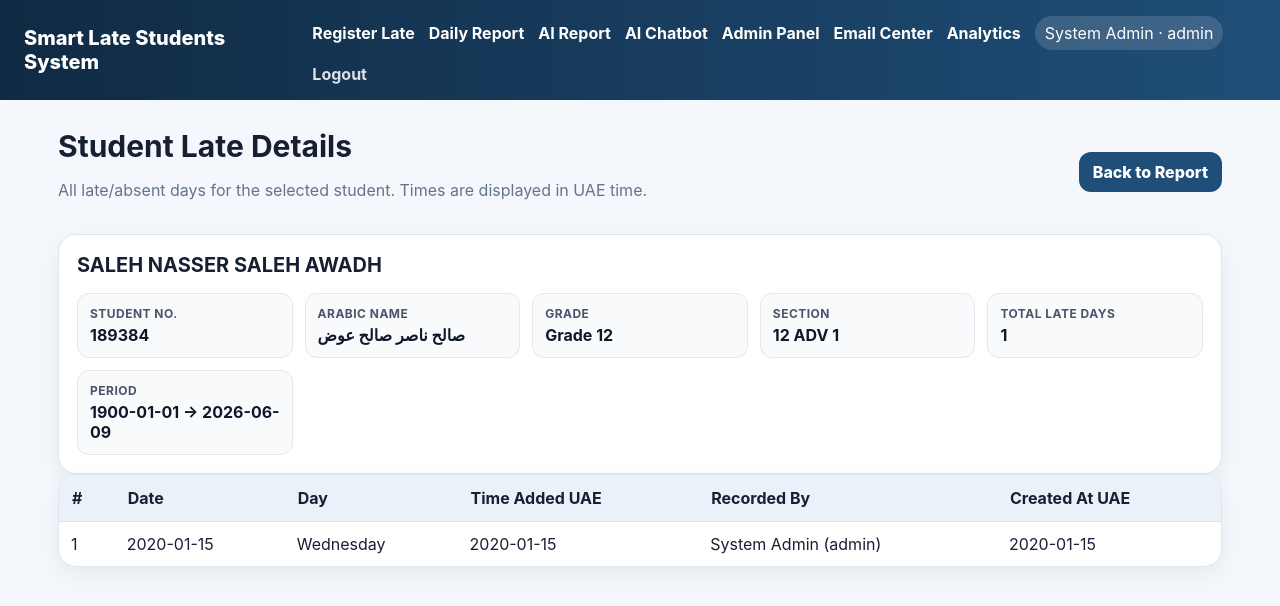
After one commit to chatact135-wq/late-students-system, a Flask app: page /student/1/late-details in a window 1280 px wide. The commit adds this page. Shown: the top 606 px of the page. Run offline with Flask 3, Linux system fonts and the light colour scheme; the visitor is signed in with stand-in values (Sample User, id 1); data comes from the database, SQL or seed files in the repository; tables that the repository leaves empty hold one stand-in row (values such as "Sample post"); some libraries are stand-ins or nearby versions.

Commit message:
Add files via upload

```diff
--- a/app.py
+++ b/app.py
@@ -52,6 +52,17 @@ app.secret_key = os.environ.get("SECRET_KEY", "change-this-secret-key")
 
 DEFAULT_ADMIN_USERNAME = os.environ.get("ADMIN_USERNAME", "admin")
 DEFAULT_ADMIN_PASSWORD = os.environ.get("ADMIN_PASSWORD", "admin123")
+UAE_TIME_OFFSET = timedelta(hours=4)
+
+
+def now_uae():
+    """Return current UAE time as a naive datetime for consistent display/storage."""
+    return datetime.utcnow() + UAE_TIME_OFFSET
+
+
+def uae_now_strings():
+    now = now_uae()
+    return now, now.strftime("%H:%M:%S"), now.isoformat(timespec="seconds")
 
 OFFICIAL_GRADE_ORDER = {
     "Grade 9": 9,
@@ -473,14 +484,14 @@ def mark_late(student_id):
     selected_date = parse_date_or_today(request.form.get("date"))
     selected_grade = request.form.get("grade_id", type=int)
     selected_section = request.form.get("section_id", type=int)
-    now = datetime.now()
+    now, late_time_uae, created_at_uae = uae_now_strings()
     with get_conn() as conn:
         s = conn.execute("SELECT grade_id, section_id FROM students WHERE id=?", (student_id,)).fetchone()
         # The late_date can be a previous calendar date, while late_time records the real entry time.
         conn.execute("""
             INSERT OR REPLACE INTO late_records(student_id, late_date, late_time, recorded_by, created_at)
             VALUES (?, ?, ?, ?, ?)
-        """, (student_id, selected_date, now.strftime("%H:%M:%S"), session["user_id"], now.isoformat(timespec="seconds")))
+        """, (student_id, selected_date, late_time_uae, session["user_id"], created_at_uae))
         conn.commit()
     flash(f"Late record saved for {selected_date}.", "success")
     return redirect(url_for("dashboard", grade_id=selected_grade or s["grade_id"], section_id=selected_section or s["section_id"], date=selected_date))
@@ -671,6 +682,40 @@ def report():
     start = (page - 1) * per_page
     records = records_all[start:start + per_page]
     return render_template("report.html", records=records, from_date=from_date, to_date=to_date, today=today_iso, page=page, per_page=per_page, total_pages=total_pages, total_records=total_records, start_index=start)
+
+
+@app.route("/student/<int:student_id>/late-details")
+@login_required
+def student_late_details(student_id):
+    today_iso = date.today().isoformat()
+    from_date = parse_date_or_today(request.args.get("from_date") or "1900-01-01")
+    to_date = parse_date_or_today(request.args.get("to_date") or today_iso)
+    if from_date > to_date:
+        from_date, to_date = to_date, from_date
+    with get_conn() as conn:
+        student = conn.execute("""
+            SELECT s.*, g.name AS grade_name, sec.name AS section_name
+            FROM students s
+            JOIN grades g ON g.id=s.grade_id
+            JOIN sections sec ON sec.id=s.section_id
+            WHERE s.id=?
+        """, (student_id,)).fetchone()
+        rows = conn.execute("""
+            SELECT r.*, u.full_name AS recorder_name, u.username AS recorder_username
+            FROM late_records r
+            LEFT JOIN users u ON u.id=r.recorded_by
+            WHERE r.student_id=? AND r.late_date BETWEEN ? AND ?
+            ORDER BY r.late_date DESC, r.late_time DESC
+        """, (student_id, from_date, to_date)).fetchall()
+    if not student:
+        flash("Student not found.", "danger")
+        return redirect(url_for("report", from_date=from_date, to_date=to_date))
+    records = []
+    for r in rows:
+        item = dict(r)
+        item["day_name"] = datetime.strptime(item["late_date"], "%Y-%m-%d").strftime("%A")
+        records.append(item)
+    return render_template("student_details.html", student=dict(student), records=records, from_date=from_date, to_date=to_date, total_days=len(records))
 
 
 def get_records_range(from_date, to_date, grade_id=None):
@@ -1755,7 +1800,7 @@ def group_period_label(day_text, from_date, to_date):
 
 
 def empty_chart_payload(title):
-    return {"title": title, "labels": ["No Data"], "values": [0], "unique_students": [0], "details": []}
+    return {"title": title, "labels": ["No Data"], "values": [0], "details": [], "tooltip_lines": ["No data available"]}
 
 
 def get_admin_analytics(from_date, to_date):
@@ -1768,76 +1813,114 @@ def get_admin_analytics(from_date, to_date):
             "unique_students": 0,
             "trend": empty_chart_payload("Weekly / Monthly Late Students Trend"),
             "sections": empty_chart_payload("Most Late/Absent Sections"),
-            "grades": empty_chart_payload("Most Late/Absent Grades"),
+            "students": empty_chart_payload("Most Late Students"),
         }
 
-    # 1) Weekly/monthly trend: chart shows counts only, no student names.
+    # 1) Weekly/monthly trend: chart shows late/absent record counts.
     trend = {}
-    trend_students = {}
     trend_details = {}
     for r in records:
         label = group_period_label(r["late_date"], from_date, to_date)
         trend[label] = trend.get(label, 0) + 1
-        trend_students.setdefault(label, set()).add(r["student_id"])
         trend_details.setdefault(label, []).append(r)
 
-    # 2) Sections: section means exact division like 10 ADV 1 / 12 GEN 2.
+    # 2) Sections: exact division like 10 ADV 1 / 12 GEN 2.
     sections = {}
-    section_students = {}
     section_details = {}
     for r in records:
         label = f"{r['grade_name']} - {r['section_name']}"
         sections[label] = sections.get(label, 0) + 1
-        section_students.setdefault(label, set()).add(r["student_id"])
         section_details.setdefault(label, []).append(r)
 
-    # 3) Grades: grade-level comparison.
-    grades = {}
-    grade_students = {}
-    grade_details = {}
+    # 3) Most late students: chart labels do not expose names; hover/details reveal names.
+    student_counts = {}
+    student_details = {}
+    student_display = {}
     for r in records:
-        label = r["grade_name"]
-        grades[label] = grades.get(label, 0) + 1
-        grade_students.setdefault(label, set()).add(r["student_id"])
-        grade_details.setdefault(label, []).append(r)
-
-    def build_payload(title, counts, students_map, details_map, sort_desc=False, limit=None):
+        sid = r["student_id"]
+        student_counts[sid] = student_counts.get(sid, 0) + 1
+        student_details.setdefault(sid, []).append(r)
+        student_display[sid] = {
+            "student_number": r.get("student_number") or "-",
+            "student_name": r.get("student_name_en") or r.get("student_name") or "-",
+            "student_name_ar": r.get("student_name_ar") or "-",
+            "grade": r.get("grade_name") or "-",
+            "section": r.get("section_name") or "-",
+        }
+
+    def detail_from_record(group, r):
+        return {
+            "group": group,
+            "student_id": r.get("student_id"),
+            "student_number": r.get("student_number") or "-",
+            "student_name": r.get("student_name_en") or r.get("student_name") or "-",
+            "student_name_ar": r.get("student_name_ar") or "-",
+            "grade": r.get("grade_name") or "-",
+            "section": r.get("section_name") or "-",
+            "date": r.get("late_date") or "-",
+            "day": r.get("day_name") or "-",
+            "time": r.get("late_time") or "-",
+            "recorded_by": r.get("recorder_name") or "Unknown",
+        }
+
+    def build_group_payload(title, counts, details_map, sort_desc=False, limit=None):
         items = list(counts.items())
         if sort_desc:
             items.sort(key=lambda x: (-x[1], x[0]))
-        else:
-            # Trend labels are already created in date order from records; keep insertion order.
-            pass
         if limit:
             items = items[:limit]
-        labels = [k for k, _ in items] or ["No Data"]
+        labels = [str(k) for k, _ in items] or ["No Data"]
         values = [v for _, v in items] or [0]
-        uniques = [len(students_map.get(k, set())) for k, _ in items] or [0]
         details = []
-        for label, _ in items:
-            for r in details_map.get(label, []):
-                details.append({
-                    "group": label,
-                    "student_number": r.get("student_number") or "-",
-                    "student_name": r.get("student_name_en") or r.get("student_name") or "-",
-                    "student_name_ar": r.get("student_name_ar") or "-",
-                    "grade": r.get("grade_name") or "-",
-                    "section": r.get("section_name") or "-",
-                    "date": r.get("late_date") or "-",
-                    "day": r.get("day_name") or "-",
-                    "time": r.get("late_time") or "-",
-                    "recorded_by": r.get("recorder_name") or "Unknown",
-                })
-        return {"title": title, "labels": labels, "values": values, "unique_students": uniques, "details": details}
+        tooltip_lines = []
+        for label, count in items:
+            recs = details_map.get(label, [])
+            names = []
+            seen = set()
+            for r in recs:
+                nm = r.get("student_name_en") or r.get("student_name") or "-"
+                if nm not in seen:
+                    seen.add(nm)
+                    names.append(nm)
+                details.append(detail_from_record(str(label), r))
+            tooltip_lines.append(f"{count} records | " + ", ".join(names[:8]) + ("..." if len(names) > 8 else ""))
+        return {"title": title, "labels": labels, "values": values, "details": details, "tooltip_lines": tooltip_lines or ["No data available"]}
+
+    def build_students_payload():
+        items = sorted(student_counts.items(), key=lambda x: (-x[1], student_display[x[0]]["grade"], student_display[x[0]]["section"], student_display[x[0]]["student_name"]))[:15]
+        labels = [f"Student #{idx}" for idx, _ in enumerate(items, start=1)] or ["No Data"]
+        values = [count for _, count in items] or [0]
+        details = []
+        tooltip_lines = []
+        student_summary = []
+        for idx, (sid, count) in enumerate(items, start=1):
+            display = student_display[sid]
+            records_for_student = sorted(student_details.get(sid, []), key=lambda r: r["late_date"])
+            dates = [f"{r['late_date']} {r.get('late_time','')}" for r in records_for_student]
+            student_summary.append({
+                "rank": idx,
+                "student_id": sid,
+                "student_number": display["student_number"],
+                "student_name": display["student_name"],
+                "student_name_ar": display["student_name_ar"],
+                "grade": display["grade"],
+                "section": display["section"],
+                "total_late_days": count,
+                "dates": dates,
+            })
+            tooltip_lines.append(f"{display['student_name']} | {display['grade']} {display['section']} | {count} late days")
+            for r in records_for_student:
+                details.append(detail_from_record(f"Student #{idx}", r))
+        return {"title": "Most Late Students", "labels": labels, "values": values, "details": details, "tooltip_lines": tooltip_lines or ["No data available"], "student_summary": student_summary}
 
     return {
         "from_date": from_date,
         "to_date": to_date,
         "total_records": len(records),
         "unique_students": len({r["student_id"] for r in records}),
-        "trend": build_payload("Weekly / Monthly Late Students Trend", trend, trend_students, trend_details),
-        "sections": build_payload("Most Late/Absent Sections", sections, section_students, section_details, sort_desc=True, limit=15),
-        "grades": build_payload("Most Late/Absent Grades", grades, grade_students, grade_details, sort_desc=True),
+        "trend": build_group_payload("Weekly / Monthly Late Students Trend", trend, trend_details),
+        "sections": build_group_payload("Most Late/Absent Sections", sections, section_details, sort_desc=True, limit=15),
+        "students": build_students_payload(),
     }
 
 
@@ -1872,7 +1955,6 @@ def add_ppt_chart_slide(prs, payload, from_date, to_date):
     chart_data = CategoryChartData()
     chart_data.categories = [safe_text(x, 40) for x in payload['labels']]
     chart_data.add_series('Late/Absent Records', payload['values'])
-    chart_data.add_series('Unique Students', payload['unique_students'])
     chart = slide.shapes.add_chart(
         XL_CHART_TYPE.COLUMN_CLUSTERED,
         Inches(0.55), Inches(0.95), Inches(12.1), Inches(3.6),
@@ -1927,10 +2009,10 @@ def build_analytics_pptx(analytics, chart_key):
 
     title_slide = prs.slides.add_slide(prs.slide_layouts[0])
     title_slide.shapes.title.text = "Attendance Analytics Dashboard"
-    title_slide.placeholders[1].text = f"Period: {analytics['from_date']} to {analytics['to_date']}\nTotal records: {analytics['total_records']} | Unique students: {analytics['unique_students']}"
-
-    chart_keys = [chart_key] if chart_key != "all" else ["trend", "sections", "grades"]
-    chart_names = {"trend": "Weekly / Monthly Trend", "sections": "Top Sections", "grades": "Top Grades"}
+    title_slide.placeholders[1].text = f"Period: {analytics['from_date']} to {analytics['to_date']}\nTotal records: {analytics['total_records']} | Students with records: {analytics['unique_students']}"
+
+    chart_keys = [chart_key] if chart_key != "all" else ["trend", "sections", "students"]
+    chart_names = {"trend": "Weekly / Monthly Trend", "sections": "Top Sections", "students": "Most Late Students"}
     for key in chart_keys:
         if key not in analytics:
             continue
@@ -1954,7 +2036,7 @@ def export_analytics_pptx(chart_key):
     to_date = parse_date_or_today(request.args.get('to_date') or today_iso)
     if from_date > to_date:
         from_date, to_date = to_date, from_date
-    if chart_key not in ("trend", "sections", "grades", "all"):
+    if chart_key not in ("trend", "sections", "students", "all"):
         chart_key = "all"
     analytics = get_admin_analytics(from_date, to_date)
     pptx = build_analytics_pptx(analytics, chart_key)
--- a/static/style.css
+++ b/static/style.css
@@ -137,3 +137,9 @@ button:hover, .primary:hover, .danger:hover {
 
 /* v16 Analytics dashboard + pagination */
 .analytics-kpis{display:grid;grid-template-columns:repeat(auto-fit,minmax(220px,1fr));gap:14px;margin:16px 0}.kpi-card{background:#fff;border:1px solid var(--line);border-radius:16px;padding:16px;box-shadow:0 8px 24px rgba(16,42,67,.06)}.kpi-card span{display:block;color:var(--muted);font-weight:700;margin-bottom:8px}.kpi-card strong{font-size:24px}.chart-grid{display:grid;grid-template-columns:1fr;gap:18px;margin:18px 0}.chart-card canvas{background:#fff;border-radius:12px;padding:10px}.chart-head{display:flex;justify-content:space-between;align-items:center;gap:12px;flex-wrap:wrap}.button.small{padding:8px 10px;font-size:13px}.summary-grid{display:grid;grid-template-columns:repeat(auto-fit,minmax(260px,1fr));gap:16px}.compact th,.compact td{padding:8px;font-size:13px}.pagination{display:flex;align-items:center;justify-content:center;gap:14px;margin:18px 0}.pagination span{font-weight:800;color:var(--muted)}
+.date-chip{display:inline-block;margin:2px;padding:3px 7px;border-radius:999px;background:#eef2ff;color:#243b7a;font-size:12px;white-space:nowrap}
+.details-grid{display:grid;grid-template-columns:repeat(auto-fit,minmax(180px,1fr));gap:12px;margin-top:12px}
+.details-grid div{background:#f8fafc;border:1px solid #e5e7eb;border-radius:12px;padding:12px}
+.details-grid strong{display:block;color:#475569;font-size:12px;margin-bottom:4px;text-transform:uppercase;letter-spacing:.04em}
+.details-grid span{font-weight:700;color:#0f172a}
+.chart-card canvas{cursor:pointer}
--- /dev/null
+++ b/templates/student_details.html
@@ -0,0 +1,33 @@
+{% extends 'base.html' %}
+{% block content %}
+<div class="page-head">
+  <div>
+    <h1>Student Late Details</h1>
+    <p class="muted">All late/absent days for the selected student. Times are displayed in UAE time.</p>
+  </div>
+  <a class="button" href="{{ url_for('report', from_date=from_date, to_date=to_date) }}">Back to Report</a>
+</div>
+
+<section class="panel">
+  <h2>{{ student.name_en or student.name }}</h2>
+  <div class="details-grid">
+    <div><strong>Student No.</strong><span>{{ student.student_number or '-' }}</span></div>
+    <div><strong>Arabic Name</strong><span>{{ student.name_ar or '-' }}</span></div>
+    <div><strong>Grade</strong><span>{{ student.grade_name }}</span></div>
+    <div><strong>Section</strong><span>{{ student.section_name }}</span></div>
+    <div><strong>Total Late Days</strong><span>{{ total_days }}</span></div>
+    <div><strong>Period</strong><span>{{ from_date }} → {{ to_date }}</span></div>
+  </div>
+</section>
+
+<table class="table">
+  <thead><tr><th>#</th><th>Date</th><th>Day</th><th>Time Added UAE</th><th>Recorded By</th><th>Created At UAE</th></tr></thead>
+  <tbody>
+  {% for r in records %}
+    <tr><td>{{ loop.index }}</td><td>{{ r.late_date }}</td><td>{{ r.day_name }}</td><td>{{ r.late_time }}</td><td>{{ r.recorder_name or 'Unknown' }} ({{ r.recorder_username or '-' }})</td><td>{{ r.created_at }}</td></tr>
+  {% else %}
+    <tr><td colspan="6" class="empty">No records found.</td></tr>
+  {% endfor %}
+  </tbody>
+</table>
+{% endblock %}
```
Also changed, not shown: templates/admin_analytics.html (+41 -16 lines), templates/report.html (+15 -4 lines).
